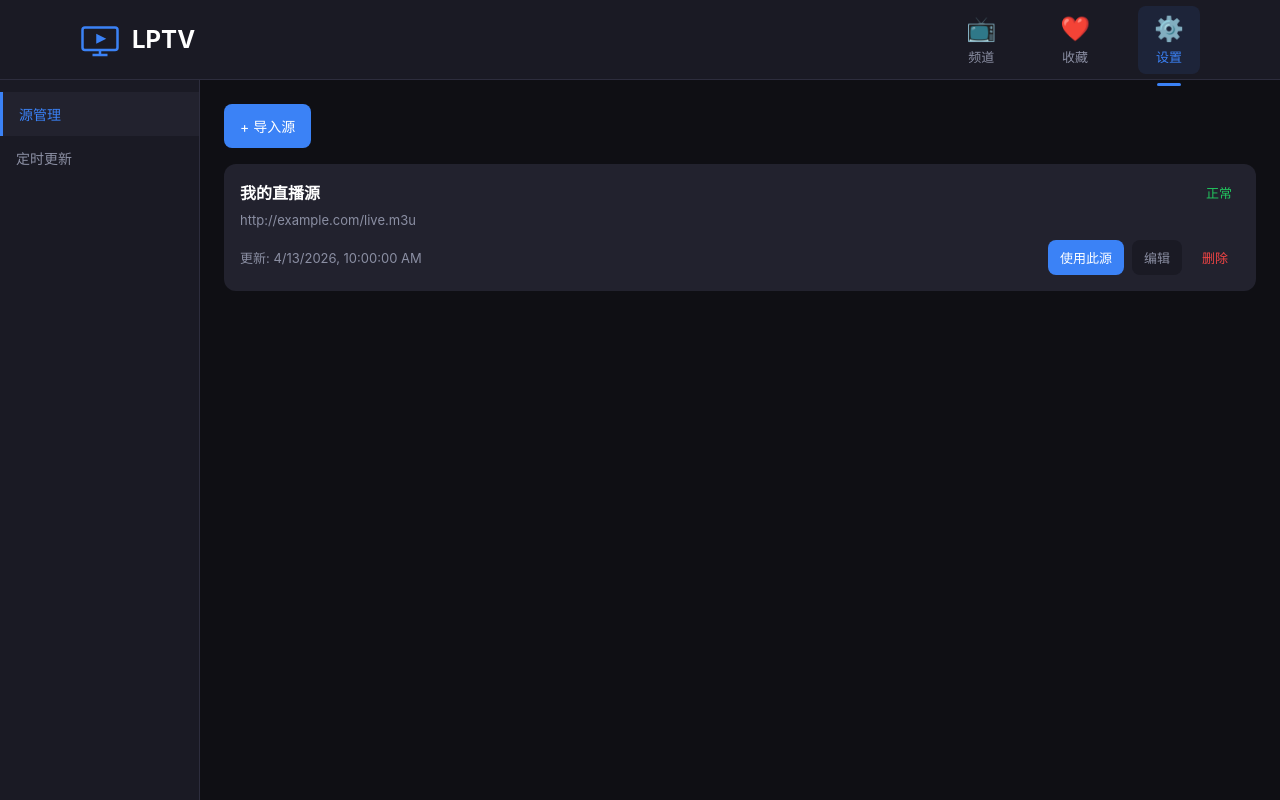
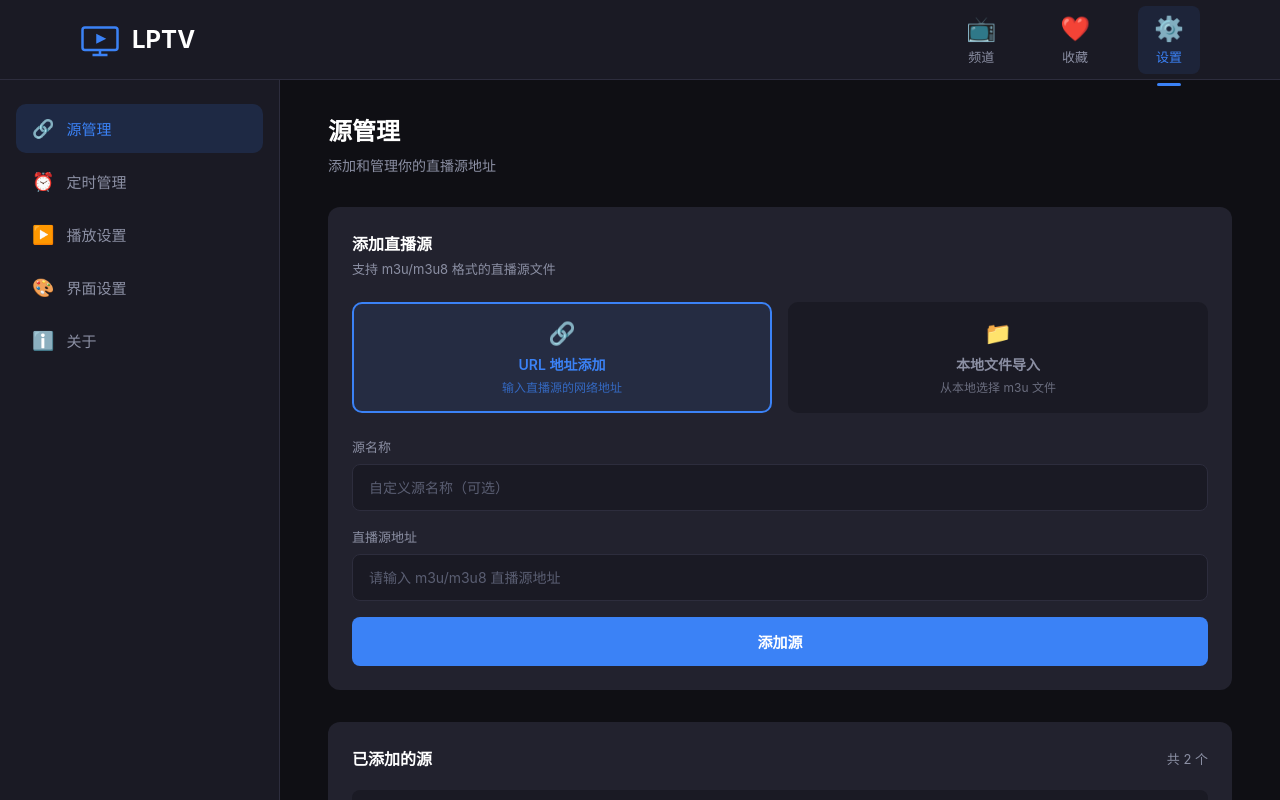
Before and after one commit to sikenali/LPTV, a Vue app: page /settings in a window 1280 px wide. Built offline with nearby package versions, Linux system fonts and the light colour scheme.

Commit message:
feat: 按照设计图还原设置界面

```diff
--- a/src/components/SourceItem.vue
+++ b/src/components/SourceItem.vue
@@ -1,38 +1,110 @@
 <script setup lang="ts">
 import type { Source } from '@/types/source'
-defineProps<{ source: Source }>()
-const emit = defineEmits<{ use: [sourceId: string]; edit: [source: Source]; delete: [sourceId: string] }>()
-const statusMap = { active: { label: '正常', class: 'status-active' }, error: { label: '异常', class: 'status-error' }, parsing: { label: '解析中', class: 'status-parsing' } }
+
+interface Props {
+  source: Source
+  isActive: boolean
+}
+
+defineProps<Props>()
+
+const emit = defineEmits<{
+  switch: [sourceId: string]
+  edit: [source: Source]
+  delete: [sourceId: string]
+}>()
+
+const statusMap: Record<string, { label: string; class: string }> = {
+  active: { label: '正常', class: 'status-active' },
+  error: { label: '异常', class: 'status-error' },
+  parsing: { label: '解析中', class: 'status-parsing' }
+}
 </script>
 
 <template>
-  <div class="source-item">
-    <div class="source-header">
-      <span class="source-name">{{ source.name }}</span>
-      <span class="source-status" :class="statusMap[source.status].class">{{ statusMap[source.status].label }}</span>
-    </div>
-    <div class="source-url">{{ source.url }}</div>
-    <div class="source-footer">
-      <span class="source-update-time">更新: {{ source.lastUpdateAt?.toLocaleString() ?? '未更新' }}</span>
-      <div class="source-actions">
-        <button class="btn btn-primary" @click="emit('use', source.id)">使用此源</button>
-        <button class="btn btn-secondary" @click="emit('edit', source)">编辑</button>
-        <button class="btn btn-danger" @click="emit('delete', source.id)">删除</button>
-      </div>
-    </div>
+  <div class="source-row" :class="{ active: isActive }">
+    <span class="col-status">
+      <span class="status-badge" :class="statusMap[source.status].class">
+        <span class="status-dot"></span>
+        {{ statusMap[source.status].label }}
+      </span>
+    </span>
+    <span class="col-name">{{ source.name }}</span>
+    <span class="col-url">{{ source.url }}</span>
+    <span class="col-channels">{{ source.channelCount }}</span>
+    <span class="col-update">{{ source.lastUpdateAt ? source.lastUpdateAt.toLocaleString() : '未更新' }}</span>
+    <span class="col-actions">
+      <template v-if="!isActive">
+        <button class="action-btn btn-switch" @click="emit('switch', source.id)">切换</button>
+      </template>
+      <template v-else>
+        <span class="current-badge">当前使用</span>
+      </template>
+      <button class="action-btn btn-edit" @click="emit('edit', source)">编辑</button>
+      <button class="action-btn btn-delete" @click="emit('delete', source.id)">删除</button>
+    </span>
   </div>
 </template>
 
 <style scoped lang="scss">
-.source-item { background-color: var(--bg-card); border-radius: var(--radius-md); padding: var(--spacing-lg); margin-bottom: var(--spacing-md); }
-.source-header { display: flex; align-items: center; justify-content: space-between; margin-bottom: var(--spacing-sm); .source-name { font-size: var(--font-size-subtitle); font-weight: 600; color: var(--text-primary); } }
-.source-status { font-size: var(--font-size-caption); padding: 2px var(--spacing-sm); border-radius: var(--radius-sm); &.status-active { color: var(--success); } &.status-error { color: var(--error); } &.status-parsing { color: var(--warning); } }
-.source-url { font-size: var(--font-size-caption); color: var(--text-secondary); margin-bottom: var(--spacing-md); white-space: nowrap; overflow: hidden; text-overflow: ellipsis; }
-.source-footer { display: flex; align-items: center; justify-content: space-between; .source-update-time { font-size: var(--font-size-caption); color: var(--text-secondary); } }
-.source-actions { display: flex; gap: var(--spacing-sm); }
-.btn { padding: var(--spacing-sm) var(--spacing-md); border-radius: var(--radius-sm); font-size: var(--font-size-caption); transition: background-color var(--transition-fast);
-  &.btn-primary { background-color: var(--brand-primary); color: white; &:hover { background-color: var(--brand-hover); } }
-  &.btn-secondary { background-color: var(--bg-secondary); color: var(--text-secondary); &:hover { color: var(--text-primary); } }
-  &.btn-danger { background: transparent; color: var(--error); &:hover { background-color: rgba(239, 68, 68, 0.1); } }
+.source-row {
+  display: flex;
+  align-items: center;
+  padding: 14px 16px;
+  border-radius: 8px;
+  background-color: var(--bg-secondary);
+  transition: all var(--transition-fast);
+  font-size: 13px;
+  color: var(--text-primary);
+  &.active { background-color: rgba(59, 130, 246, 0.1); }
+  &:hover { background-color: var(--bg-card); }
+}
+
+.col-status { width: 60px; text-align: center; }
+.col-name { width: 200px; font-weight: 500; }
+.col-url { flex: 1; color: var(--text-secondary); overflow: hidden; text-overflow: ellipsis; white-space: nowrap; }
+.col-channels { width: 120px; text-align: center; }
+.col-update { width: 160px; text-align: center; color: var(--text-secondary); }
+.col-actions { width: 200px; text-align: center; display: flex; gap: 8px; justify-content: center; }
+
+.status-badge {
+  display: inline-flex;
+  align-items: center;
+  gap: 4px;
+  padding: 4px 10px;
+  border-radius: 4px;
+  font-size: 12px;
+  &.status-active { background-color: rgba(34, 197, 94, 0.15); color: var(--success); }
+  &.status-error { background-color: rgba(239, 68, 68, 0.15); color: var(--error); }
+  &.status-parsing { background-color: rgba(234, 179, 8, 0.15); color: var(--warning); }
+}
+
+.status-dot {
+  width: 6px;
+  height: 6px;
+  border-radius: 50%;
+  background-color: currentColor;
+}
+
+.action-btn {
+  padding: 6px 12px;
+  border-radius: 6px;
+  font-size: 12px;
+  font-weight: 500;
+  background: transparent;
+  transition: all var(--transition-fast);
+  &.btn-switch { background-color: var(--brand-primary); color: white; &:hover { background-color: var(--brand-hover); } }
+  &.btn-edit { color: var(--text-secondary); &:hover { color: var(--text-primary); background-color: var(--bg-card); } }
+  &.btn-delete { color: var(--error); &:hover { background-color: rgba(239, 68, 68, 0.1); } }
+}
+
+.current-badge {
+  display: inline-block;
+  padding: 4px 10px;
+  border-radius: 4px;
+  background-color: rgba(59, 130, 246, 0.15);
+  color: var(--brand-primary);
+  font-size: 12px;
+  font-weight: 500;
 }
 </style>
--- a/src/views/SettingsView.vue
+++ b/src/views/SettingsView.vue
@@ -1,64 +1,374 @@
 <script setup lang="ts">
 import { ref } from 'vue'
 import SourceItem from '@/components/SourceItem.vue'
-import ImportSourceModal from '@/components/ImportSourceModal.vue'
 import type { Source } from '@/types/source'
 
-const activeTab = ref<'source' | 'schedule'>('source')
-const showImportModal = ref(false)
+const activeTab = ref<'source' | 'schedule' | 'player' | 'ui' | 'about'>('source')
+const addMethod = ref<'url' | 'file'>('url')
+const sourceName = ref('')
+const sourceUrl = ref('')
+
 const sources = ref<Source[]>([
-  { id: 'source-1', name: '我的直播源', url: 'http://example.com/live.m3u', type: 'url', status: 'active', channelCount: 50, lastUpdateAt: new Date('2026-04-13T10:00:00'), createdAt: new Date('2026-04-10T09:00:00') }
+  { id: 'source-1', name: '我的直播源', url: 'http://example.com/live.m3u', type: 'url', status: 'active', channelCount: 50, lastUpdateAt: new Date('2026-04-13T10:00:00'), createdAt: new Date('2026-04-10T09:00:00') },
+  { id: 'source-2', name: '备用直播源', url: 'http://example.com/backup.m3u', type: 'url', status: 'error', channelCount: 30, lastUpdateAt: new Date('2026-04-12T08:00:00'), createdAt: new Date('2026-04-09T09:00:00') }
 ])
-const updateInterval = ref('6')
-const handleImport = (data: { name: string; url: string; type: 'url' | 'file' }) => {
-  const newSource: Source = { id: `source-${Date.now()}`, name: data.name, url: data.url, type: data.type, status: 'parsing', channelCount: 0, lastUpdateAt: null, createdAt: new Date() }
-  sources.value.push(newSource)
+const activeSourceId = ref('source-1')
+
+const handleAddSource = () => {
+  if (sourceUrl.value) {
+    const newSource: Source = {
+      id: `source-${Date.now()}`,
+      name: sourceName.value || sourceUrl.value.split('/').pop() || '未命名',
+      url: sourceUrl.value,
+      type: addMethod.value,
+      status: 'active',
+      channelCount: 0,
+      lastUpdateAt: null,
+      createdAt: new Date()
+    }
+    sources.value.push(newSource)
+    sourceName.value = ''
+    sourceUrl.value = ''
+  }
 }
-const handleDelete = (sourceId: string) => { sources.value = sources.value.filter(s => s.id !== sourceId) }
+
+const handleDelete = (sourceId: string) => {
+  sources.value = sources.value.filter(s => s.id !== sourceId)
+}
+
+const handleSwitchSource = (sourceId: string) => {
+  activeSourceId.value = sourceId
+}
+
+const menuItems = [
+  { id: 'source' as const, label: '源管理', icon: '🔗' },
+  { id: 'schedule' as const, label: '定时管理', icon: '⏰' },
+  { id: 'player' as const, label: '播放设置', icon: '▶️' },
+  { id: 'ui' as const, label: '界面设置', icon: '🎨' },
+  { id: 'about' as const, label: '关于', icon: 'ℹ️' }
+]
 </script>
 
 <template>
   <div class="settings-view">
+    <!-- 左侧设置菜单 -->
     <aside class="settings-sidebar">
-      <button class="menu-item" :class="{ active: activeTab === 'source' }" @click="activeTab = 'source'">源管理</button>
-      <button class="menu-item" :class="{ active: activeTab === 'schedule' }" @click="activeTab = 'schedule'">定时更新</button>
+      <div class="settings-menu">
+        <button
+          v-for="item in menuItems"
+          :key="item.id"
+          class="menu-item"
+          :class="{ active: activeTab === item.id }"
+          @click="activeTab = item.id"
+        >
+          <span class="menu-icon">{{ item.icon }}</span>
+          <span class="menu-label">{{ item.label }}</span>
+        </button>
+      </div>
     </aside>
-    <main class="settings-main">
-      <div v-if="activeTab === 'source'" class="source-panel">
-        <button class="btn-add" @click="showImportModal = true">+ 导入源</button>
-        <SourceItem v-for="source in sources" :key="source.id" :source="source" @delete="handleDelete" />
+    <!-- 右侧设置内容区 -->
+    <main class="settings-content">
+      <!-- 源管理模块 -->
+      <div v-if="activeTab === 'source'" class="source-management">
+        <!-- 模块标题 -->
+        <div class="module-header">
+          <h2 class="module-title">源管理</h2>
+          <p class="module-desc">添加和管理你的直播源地址</p>
+        </div>
+        <!-- 添加源区域 -->
+        <div class="add-source-section">
+          <h3 class="section-title">添加直播源</h3>
+          <p class="section-desc">支持 m3u/m3u8 格式的直播源文件</p>
+          <!-- 添加方式选择 -->
+          <div class="add-method-tabs">
+            <button class="method-tab" :class="{ active: addMethod === 'url' }" @click="addMethod = 'url'">
+              <span class="method-icon">🔗</span>
+              <span class="method-label">URL 地址添加</span>
+              <span class="method-desc">输入直播源的网络地址</span>
+            </button>
+            <button class="method-tab" :class="{ active: addMethod === 'file' }" @click="addMethod = 'file'">
+              <span class="method-icon">📁</span>
+              <span class="method-label">本地文件导入</span>
+              <span class="method-desc">从本地选择 m3u 文件</span>
+            </button>
+          </div>
+          <!-- URL 输入表单 -->
+          <div v-if="addMethod === 'url'" class="url-form">
+            <div class="form-group">
+              <label class="form-label">源名称</label>
+              <input v-model="sourceName" type="text" class="form-input" placeholder="自定义源名称（可选）" />
+            </div>
+            <div class="form-group">
+              <label class="form-label">直播源地址</label>
+              <input v-model="sourceUrl" type="text" class="form-input" placeholder="请输入 m3u/m3u8 直播源地址" />
+            </div>
+            <button class="btn-add-source" @click="handleAddSource">添加源</button>
+          </div>
+          <div v-else class="file-upload-area">
+            <div class="upload-placeholder">
+              <span class="upload-icon">📂</span>
+              <span class="upload-text">点击或拖拽 m3u/m3u8 文件到此处</span>
+            </div>
+          </div>
+        </div>
+        <!-- 已添加源列表 -->
+        <div class="source-list-section">
+          <div class="source-list-header">
+            <h3 class="source-list-title">已添加的源</h3>
+            <span class="source-count">共 {{ sources.length }} 个</span>
+          </div>
+          <div class="source-table">
+            <div class="table-header">
+              <span class="col-status">状态</span>
+              <span class="col-name">源名称</span>
+              <span class="col-url">源地址</span>
+              <span class="col-channels">频道数</span>
+              <span class="col-update">更新时间</span>
+              <span class="col-actions">操作</span>
+            </div>
+            <div class="table-body">
+              <SourceItem
+                v-for="source in sources"
+                :key="source.id"
+                :source="source"
+                :is-active="source.id === activeSourceId"
+                @delete="handleDelete"
+                @switch="handleSwitchSource"
+              />
+            </div>
+          </div>
+        </div>
       </div>
-      <div v-else class="schedule-panel">
+      <!-- 定时管理模块 -->
+      <div v-else-if="activeTab === 'schedule'" class="schedule-management">
+        <div class="module-header">
+          <h2 class="module-title">定时管理</h2>
+          <p class="module-desc">设置直播源自动更新周期</p>
+        </div>
         <div class="schedule-card">
-          <h3 class="schedule-title">全局更新设置</h3>
-          <div class="form-group"><label>更新周期</label>
-            <select v-model="updateInterval" class="select">
-              <option value="1">每 1 小时</option><option value="6">每 6 小时</option>
-              <option value="24">每天</option><option value="168">每周</option>
+          <h3 class="card-title">全局更新设置</h3>
+          <div class="form-group">
+            <label class="form-label">更新周期</label>
+            <select class="form-select">
+              <option value="1">每 1 小时</option>
+              <option value="6">每 6 小时</option>
+              <option value="24">每天</option>
+              <option value="168">每周</option>
             </select>
           </div>
-          <div class="schedule-info"><div>下次自动更新: 2026-04-13 16:00</div><div>上次更新: 2026-04-13 10:00</div></div>
+          <div class="schedule-info">
+            <div class="info-item">
+              <span class="info-label">下次自动更新</span>
+              <span class="info-value">2026-04-13 16:00</span>
+            </div>
+            <div class="info-item">
+              <span class="info-label">上次更新</span>
+              <span class="info-value">2026-04-13 10:00</span>
+            </div>
+          </div>
           <div class="schedule-actions">
             <button class="btn btn-secondary">立即更新</button>
             <button class="btn btn-primary">保存设置</button>
           </div>
         </div>
       </div>
+      <!-- 其他设置模块占位 -->
+      <div v-else class="placeholder-module">
+        <div class="placeholder-content">
+          <span class="placeholder-icon">🚧</span>
+          <h3 class="placeholder-title">功能开发中</h3>
+          <p class="placeholder-desc">{{ menuItems.find(i => i.id === activeTab)?.label }}功能即将上线</p>
+        </div>
+      </div>
     </main>
-    <ImportSourceModal :visible="showImportModal" @close="showImportModal = false" @import="handleImport" />
   </div>
 </template>
 
 <style scoped lang="scss">
-.settings-view { display: flex; height: calc(100vh - 80px); margin-top: 80px; }
-.settings-sidebar { width: 200px; background-color: var(--bg-secondary); padding: var(--spacing-md) 0; border-right: 1px solid var(--border-color); }
-.menu-item { width: 100%; padding: var(--spacing-md) var(--spacing-lg); text-align: left; background: transparent; color: var(--text-secondary); transition: all var(--transition-fast); position: relative; &:hover { background-color: var(--bg-card); } &.active { background-color: var(--bg-card); color: var(--brand-primary); border-left: 3px solid var(--brand-primary); } }
-.settings-main { flex: 1; padding: var(--spacing-xl); overflow-y: auto; }
-.btn-add { padding: var(--spacing-md) var(--spacing-lg); background-color: var(--brand-primary); color: white; border-radius: var(--radius-sm); margin-bottom: var(--spacing-lg); &:hover { background-color: var(--brand-hover); } }
-.schedule-card { background-color: var(--bg-card); border-radius: var(--radius-md); padding: var(--spacing-xl); }
-.schedule-title { font-size: var(--font-size-subtitle); font-weight: 600; margin-bottom: var(--spacing-lg); }
-.form-group { margin-bottom: var(--spacing-lg); label { display: block; font-size: var(--font-size-caption); color: var(--text-secondary); margin-bottom: var(--spacing-xs); } }
-.select { width: 100%; padding: var(--spacing-md); background-color: var(--bg-secondary); border: 1px solid var(--border-color); border-radius: var(--radius-sm); color: var(--text-primary); }
-.schedule-info { font-size: var(--font-size-caption); color: var(--text-secondary); margin-bottom: var(--spacing-lg); div { margin-bottom: var(--spacing-xs); } }
-.schedule-actions { display: flex; gap: var(--spacing-md); .btn { padding: var(--spacing-md) var(--spacing-xl); border-radius: var(--radius-sm); &.btn-primary { background-color: var(--brand-primary); color: white; &:hover { background-color: var(--brand-hover); } } &.btn-secondary { background-color: var(--bg-secondary); color: var(--text-secondary); &:hover { color: var(--text-primary); } } } }
+.settings-view {
+  display: flex;
+  height: calc(100vh - 80px);
+  margin-top: 80px;
+}
+
+/* 左侧设置菜单 */
+.settings-sidebar {
+  width: 280px;
+  flex-shrink: 0;
+  background-color: var(--bg-secondary);
+  border-right: 1px solid var(--border-color);
+  padding: 24px 0;
+}
+
+.settings-menu {
+  display: flex;
+  flex-direction: column;
+  gap: 4px;
+  padding: 0 16px;
+}
+
+.menu-item {
+  display: flex;
+  align-items: center;
+  gap: 12px;
+  padding: 14px 16px;
+  border-radius: 10px;
+  background: transparent;
+  color: var(--text-secondary);
+  transition: all var(--transition-fast);
+  cursor: pointer;
+  &:hover { background-color: var(--bg-card); color: var(--text-primary); }
+  &.active {
+    background-color: rgba(59, 130, 246, 0.15);
+    color: var(--brand-primary);
+  }
+  .menu-icon { font-size: 18px; }
+  .menu-label { font-size: 15px; font-weight: 500; }
+}
+
+/* 右侧设置内容区 */
+.settings-content {
+  flex: 1;
+  padding: 32px 48px;
+  overflow-y: auto;
+  background-color: var(--bg-primary);
+}
+
+/* 模块标题 */
+.module-header { margin-bottom: 32px; }
+.module-title { font-size: 24px; font-weight: 700; color: var(--text-primary); margin: 0 0 8px; }
+.module-desc { font-size: 14px; color: var(--text-secondary); margin: 0; }
+
+/* 添加源区域 */
+.add-source-section {
+  background-color: var(--bg-card);
+  border-radius: 12px;
+  padding: 24px;
+  margin-bottom: 32px;
+}
+
+.section-title { font-size: 16px; font-weight: 600; color: var(--text-primary); margin: 0 0 4px; }
+.section-desc { font-size: 13px; color: var(--text-secondary); margin: 0 0 24px; }
+
+/* 添加方式选择 */
+.add-method-tabs { display: flex; gap: 16px; margin-bottom: 24px; }
+.method-tab {
+  flex: 1;
+  display: flex;
+  flex-direction: column;
+  align-items: center;
+  padding: 16px;
+  border-radius: 10px;
+  background-color: var(--bg-secondary);
+  border: 2px solid transparent;
+  color: var(--text-secondary);
+  transition: all var(--transition-fast);
+  cursor: pointer;
+  &.active { border-color: var(--brand-primary); background-color: rgba(59, 130, 246, 0.1); color: var(--brand-primary); }
+  &:hover { border-color: var(--brand-primary); }
+  .method-icon { font-size: 22px; margin-bottom: 8px; }
+  .method-label { font-size: 14px; font-weight: 600; margin-bottom: 4px; }
+  .method-desc { font-size: 12px; opacity: 0.7; }
+}
+
+/* URL 表单 */
+.url-form { display: flex; flex-direction: column; gap: 16px; }
+.form-group { display: flex; flex-direction: column; gap: 8px; }
+.form-label { font-size: 13px; color: var(--text-secondary); }
+.form-input {
+  padding: 14px 16px;
+  background-color: var(--bg-secondary);
+  border: 1px solid var(--border-color);
+  border-radius: 8px;
+  color: var(--text-primary);
+  font-size: 14px;
+  transition: border-color var(--transition-fast);
+  &:focus { border-color: var(--brand-primary); }
+  &::placeholder { color: var(--text-disabled); }
+}
+
+.btn-add-source {
+  padding: 14px 24px;
+  background-color: var(--brand-primary);
+  color: white;
+  border-radius: 8px;
+  font-size: 15px;
+  font-weight: 600;
+  transition: background-color var(--transition-fast);
+  cursor: pointer;
+  &:hover { background-color: var(--brand-hover); }
+}
+
+/* 文件上传区域 */
+.file-upload-area {
+  border: 2px dashed var(--border-color);
+  border-radius: 10px;
+  padding: 40px;
+  text-align: center;
+  cursor: pointer;
+  transition: border-color var(--transition-fast);
+  &:hover { border-color: var(--brand-primary); }
+  .upload-placeholder { display: flex; flex-direction: column; align-items: center; gap: 12px; }
+  .upload-icon { font-size: 48px; opacity: 0.5; }
+  .upload-text { font-size: 14px; color: var(--text-secondary); }
+}
+
+/* 已添加源列表 */
+.source-list-section {
+  background-color: var(--bg-card);
+  border-radius: 12px;
+  padding: 24px;
+}
+
+.source-list-header { display: flex; align-items: center; justify-content: space-between; margin-bottom: 20px; }
+.source-list-title { font-size: 16px; font-weight: 600; color: var(--text-primary); margin: 0; }
+.source-count { font-size: 13px; color: var(--text-secondary); }
+
+.source-table { display: flex; flex-direction: column; gap: 8px; }
+.table-header {
+  display: flex; align-items: center; padding: 12px 16px;
+  background-color: var(--bg-secondary); border-radius: 8px;
+  font-size: 13px; color: var(--text-secondary); font-weight: 600;
+}
+
+.col-status { width: 60px; text-align: center; }
+.col-name { width: 200px; }
+.col-url { flex: 1; }
+.col-channels { width: 120px; text-align: center; }
+.col-update { width: 160px; text-align: center; }
+.col-actions { width: 200px; text-align: center; }
+
+/* 定时管理 */
+.schedule-management { }
+.schedule-card {
+  background-color: var(--bg-card);
+  border-radius: 12px;
+  padding: 24px;
+  max-width: 600px;
+}
+.card-title { font-size: 16px; font-weight: 600; color: var(--text-primary); margin: 0 0 20px; }
+.form-select {
+  padding: 12px 16px;
+  background-color: var(--bg-secondary);
+  border: 1px solid var(--border-color);
+  border-radius: 8px;
+  color: var(--text-primary);
+  font-size: 14px;
+}
+.schedule-info { display: flex; flex-direction: column; gap: 12px; margin: 20px 0; padding: 16px 0; border-top: 1px solid var(--border-color); }
+.info-item { display: flex; justify-content: space-between; }
+.info-label { font-size: 13px; color: var(--text-secondary); }
+.info-value { font-size: 13px; color: var(--text-primary); }
+.schedule-actions { display: flex; gap: 12px; margin-top: 20px; }
+.btn { padding: 12px 24px; border-radius: 8px; font-size: 14px; font-weight: 600; cursor: pointer; transition: all var(--transition-fast);
+  &.btn-primary { background-color: var(--brand-primary); color: white; &:hover { background-color: var(--brand-hover); } }
+  &.btn-secondary { background-color: var(--bg-secondary); color: var(--text-secondary); &:hover { color: var(--text-primary); } }
+}
+
+/* 占位模块 */
+.placeholder-module { display: flex; align-items: center; justify-content: center; height: 400px; }
+.placeholder-content { text-align: center; display: flex; flex-direction: column; align-items: center; gap: 12px; }
+.placeholder-icon { font-size: 64px; opacity: 0.5; }
+.placeholder-title { font-size: 20px; font-weight: 600; color: var(--text-primary); margin: 0; }
+.placeholder-desc { font-size: 14px; color: var(--text-secondary); margin: 0; }
 </style>
```
